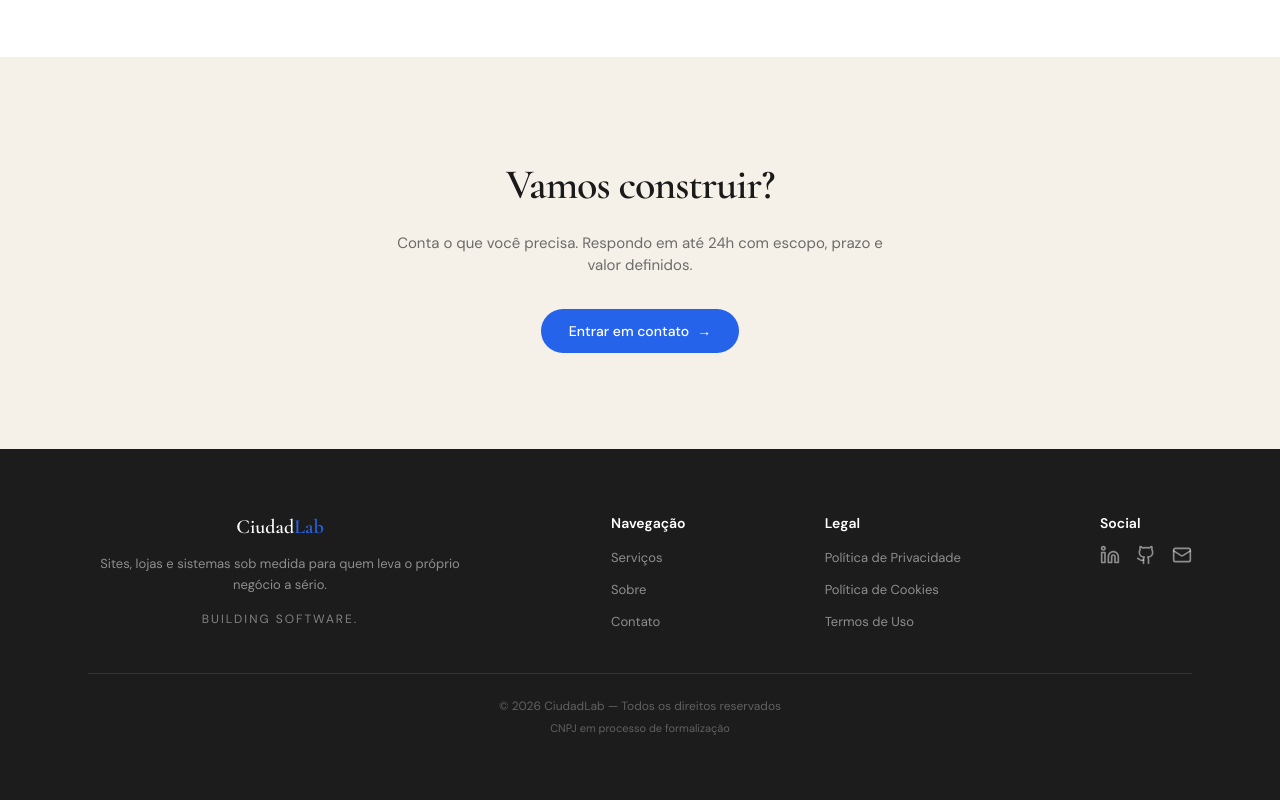
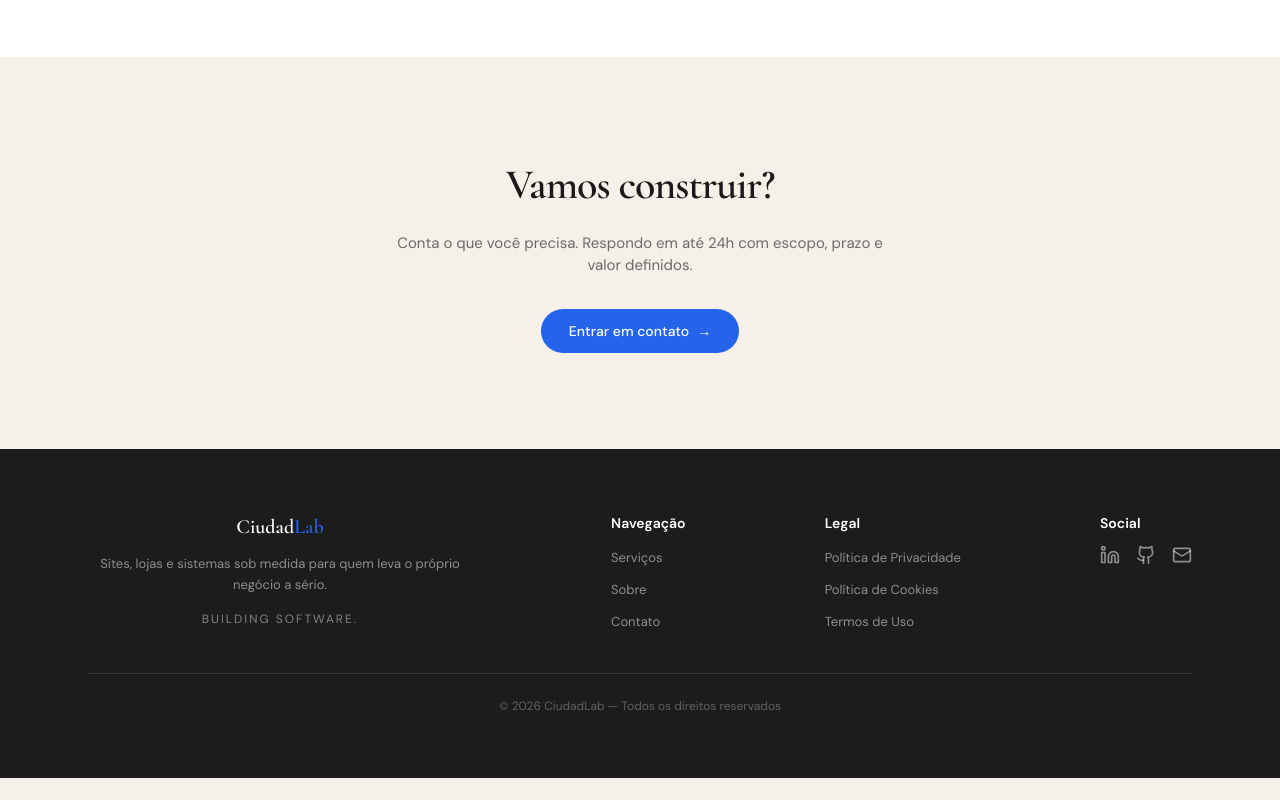
Before and after one commit to eduardo-Ciudad/ciudad.dev, a Next.js app: page / in a window 1280 px wide. Shown: the part 5145-5945 px from the top of the page. After the commit the page ends 5923 px from the top, so only its background shows below. Built offline with nearby package versions, Linux system fonts and the light colour scheme.

Commit message:
feat: removi o CNPJ

```diff
--- a/src/components/Footer.tsx
+++ b/src/components/Footer.tsx
@@ -124,9 +124,6 @@ export function Footer() {
           <p className="text-white/30 text-xs text-center">
             © 2026 CiudadLab — Todos os direitos reservados
           </p>
-          <p className="text-white/30 text-[11px] text-center">
-            CNPJ em processo de formalização
-          </p>
         </div>
       </div>
     </footer>
```
